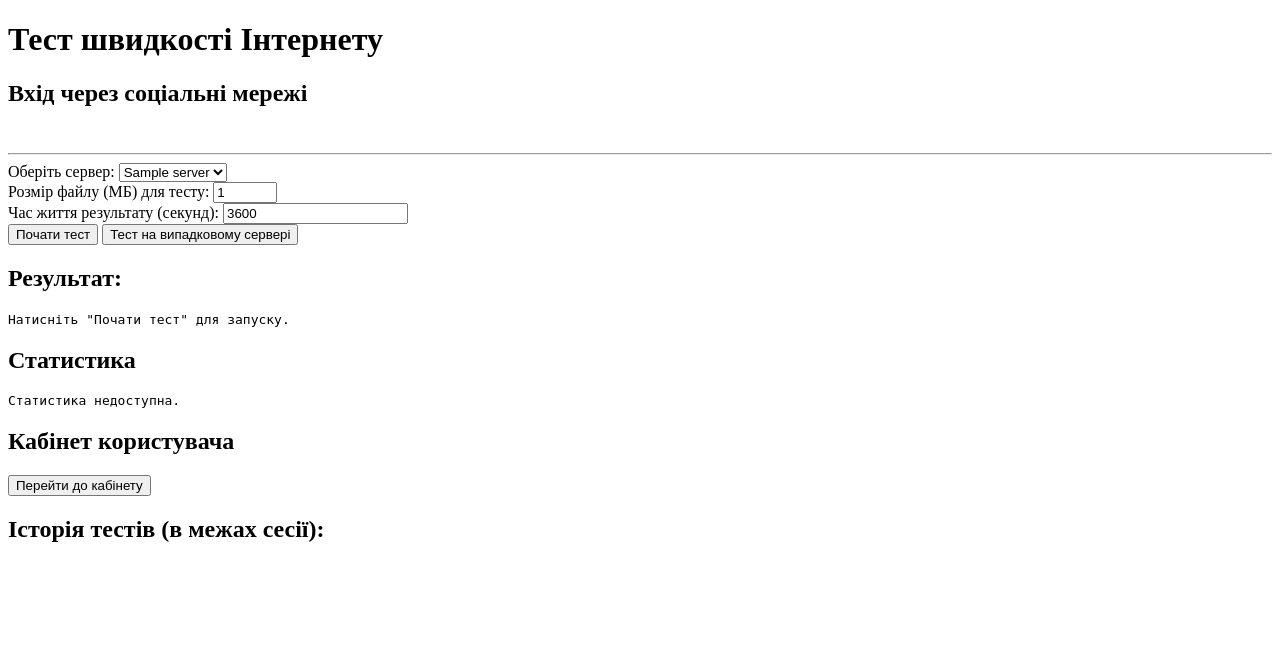
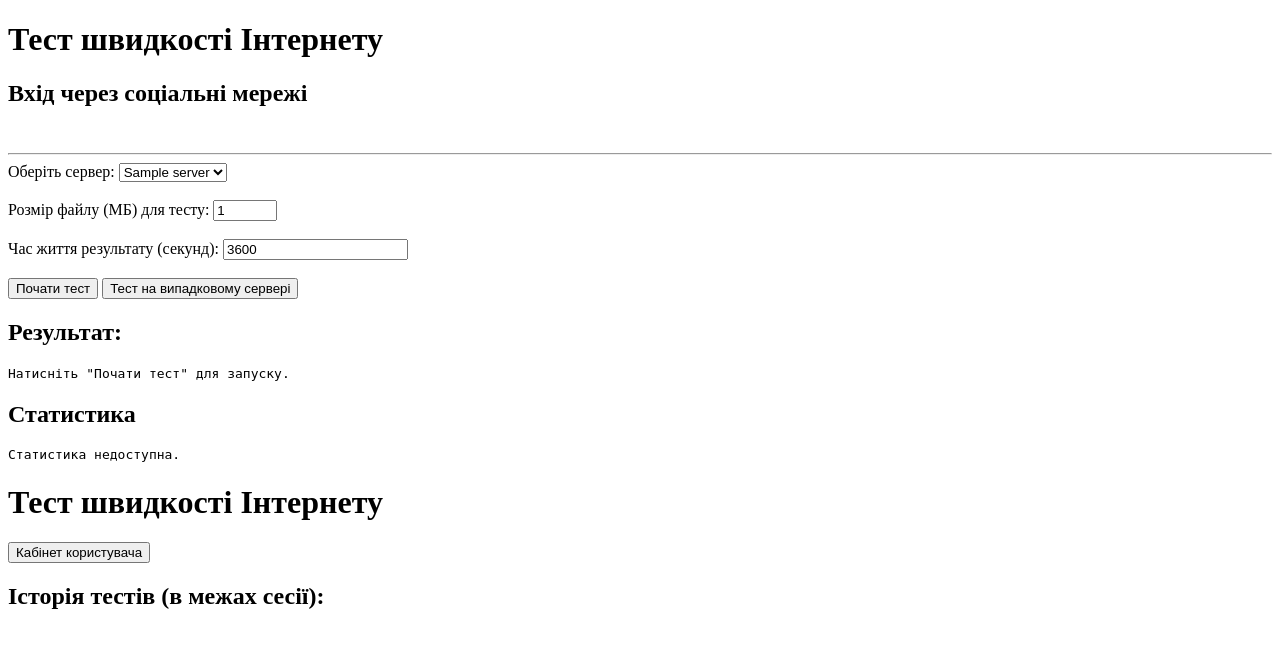
Before and after one commit to CrayZeeEeOne/hiv-test, a Flask app: template templates/index.html in a window 1280 px wide. Shown: the top 648 px of the page. Run offline with Flask 3, Linux system fonts and the light colour scheme; the template is opened without the code that fills it: most values are stand-ins (such as "Sample title", 1, 10 or a date in 2020); some libraries are stand-ins or nearby versions.

Commit message:
fix front

```diff
--- a/templates/index.html
+++ b/templates/index.html
@@ -4,45 +4,30 @@
     <meta charset="UTF-8" />
     <title>Тест швидкості Інтернету</title>
 
+    <!-- Підключення Google SDK -->
     <script src="https://accounts.google.com/gsi/client" async defer></script>
 
-    <!-- Facebook SDK -->
+    <!-- Підключення Facebook SDK -->
+    <div id="fb-root"></div>
     <script async defer crossorigin="anonymous"
-        src="https://connect.facebook.net/uk_UA/sdk.js"></script>
+            src="https://connect.facebook.net/uk_UA/sdk.js"></script>
 
-    <!-- Твій main.js -->
+    <!-- Підключення власного JS-файлу -->
     <script src="js/main.js" defer></script>
 </head>
 <body>
-
     <h1>Тест швидкості Інтернету</h1>
 
     <h2>Вхід через соціальні мережі</h2>
 
-    <!-- Google Sign-In кнопка (без автоматичного входу) -->
-    <div class="g_id_signin"
-         data-type="standard"
-         data-size="large"
-         data-theme="outline"
-         data-text="sign_in_with"
-         data-shape="rectangular"
-         data-logo_alignment="left"
+    <div id="g_id_onload"
          data-client_id="161637199681-cj1eqhcbbdur3rbmikk92uk7b0rlrc5p.apps.googleusercontent.com"
          data-callback="handleGoogleCredentialResponse">
     </div>
+    <div class="g_id_signin" data-type="standard"></div>
 
     <br/>
 
-    <div id="fb-root"></div>
-
-    <!-- Google Sign-In кнопка -->
-    <div class="g_id_signin"
-         data-type="standard"
-         data-client_id="161637199681-cj1eqhcbbdur3rbmikk92uk7b0rlrc5p.apps.googleusercontent.com"
-         data-callback="handleGoogleCredentialResponse">
-    </div>
-
-    <!-- Facebook Login Button -->
     <fb:login-button scope="public_profile,email" onlogin="checkLoginState();"></fb:login-button>
 
     <hr />
@@ -53,15 +38,15 @@
             <option value="{{ server.id }}">{{ server.name }}</option>
         {% endfor %}
     </select>
-    <br>
+    <br><br>
 
     <label for="size-input">Розмір файлу (МБ) для тесту:</label>
     <input type="number" id="size-input" value="1" min="1" max="100" />
-    <br>
+    <br><br>
 
     <label for="ttl-input">Час життя результату (секунд):</label>
     <input type="number" id="ttl-input" value="3600" min="60" />
-    <br>
+    <br><br>
 
     <button onclick="startTest()">Почати тест</button>
     <button onclick="startTestRandom()">Тест на випадковому сервері</button>
@@ -72,11 +57,12 @@
     <h2>Статистика</h2>
     <pre id="stats-area">Статистика недоступна.</pre>
 
-    <h2>Кабінет користувача</h2>
-    <button onclick="window.location.href='/cabinet'">Перейти до кабінету</button>
+    <h1>Тест швидкості Інтернету</h1>
+    <button onclick="window.location.href='/cabinet'">Кабінет користувача</button>
 
     <h2>Історія тестів (в межах сесії):</h2>
     <div id="history-area"></div>
 
+    <script src="{{ url_for('static', filename='js/main.js') }}"></script>
 </body>
 </html>
```
